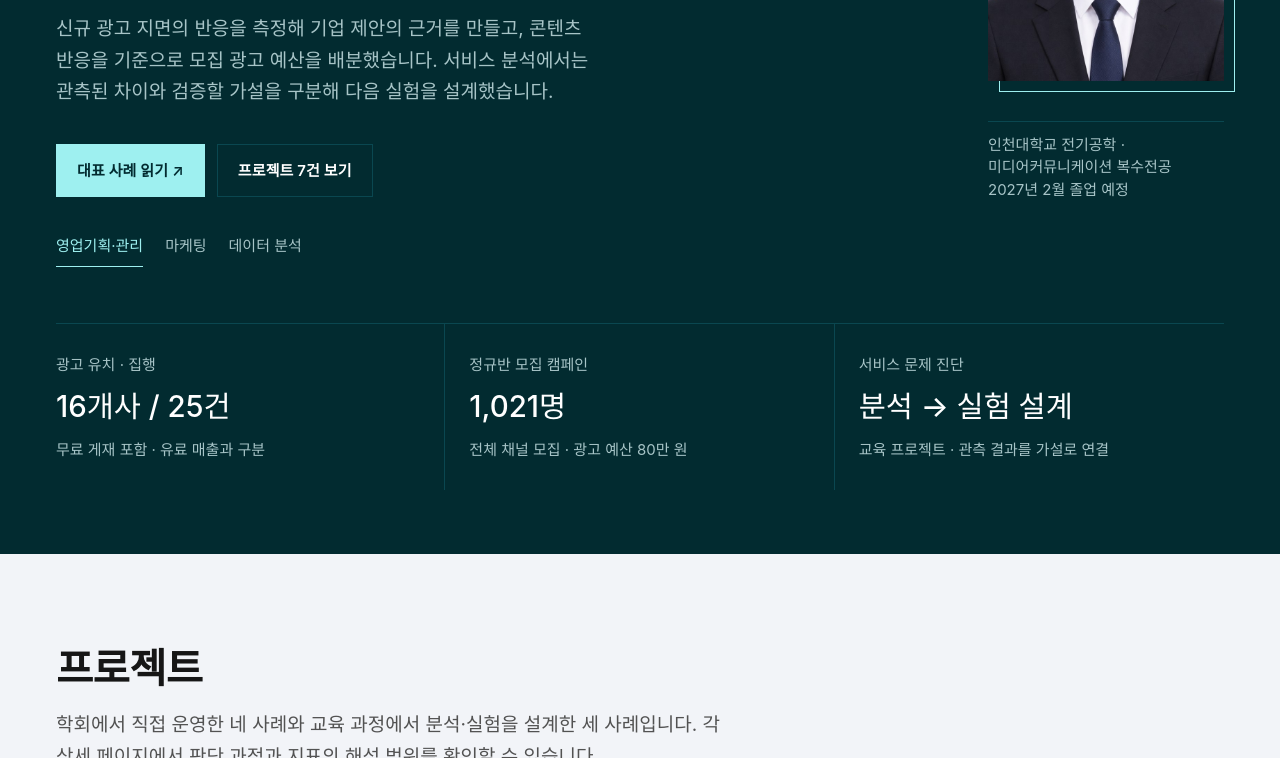
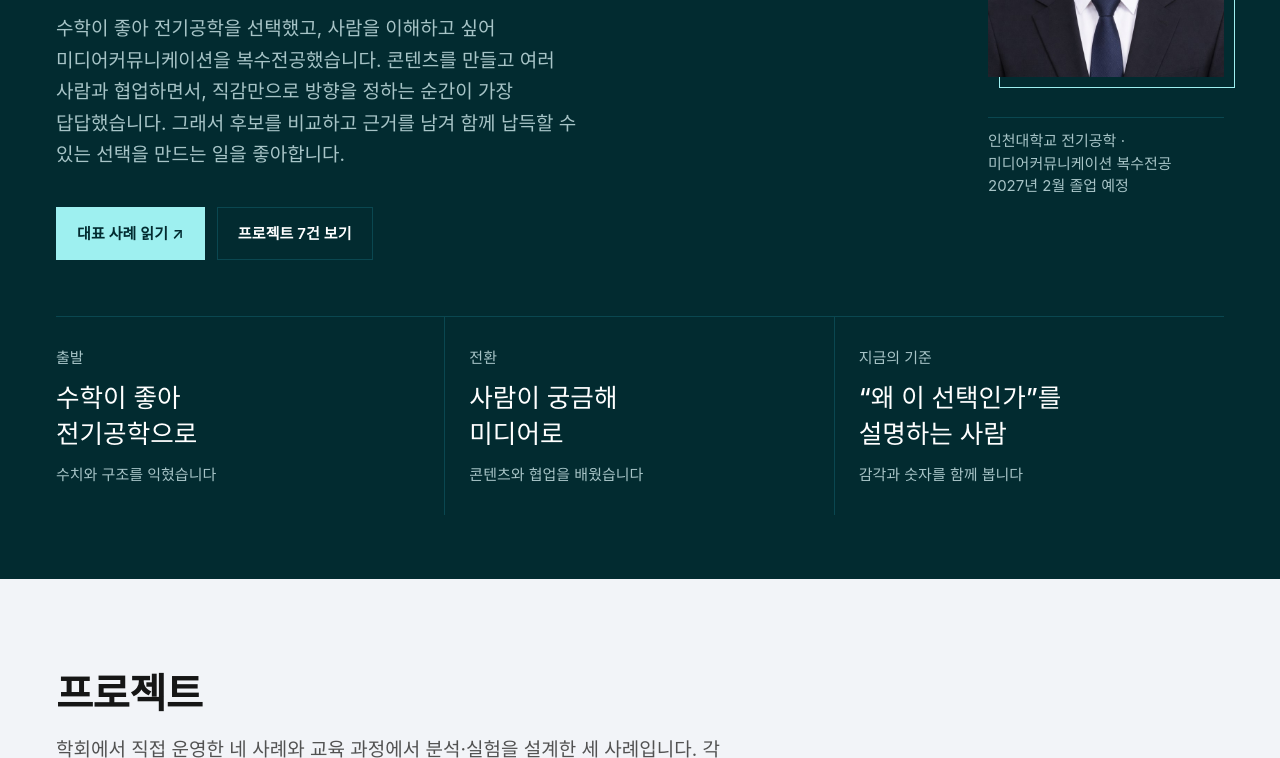
Before and after one commit to mingeun-git/mingeun-git.github.io, a plain HTML site: page index.html in a window 1280 px wide. Shown: the part 413-1171 px from the top of the page. Drawn offline with Linux system fonts and the light colour scheme; a web font is replaced by a local one.

Commit message:
Replace project metrics with role-specific personal introductions

```diff
--- a/assets/css/main.css
+++ b/assets/css/main.css
@@ -1443,16 +1443,12 @@ a.tile:hover .tile__go { text-decoration: underline; text-underline-offset: 3px;
   a.tile:focus-visible { transform: none; }
 }
 
-.role-links { display: flex; flex-wrap: wrap; gap: 10px 22px; margin-top: 28px; font-size: var(--t-body-sm-size); color: var(--field-text-2); }
-.role-links a { padding-block: 8px; border-bottom: 1px solid transparent; }
-.role-links a:hover, .role-links a[aria-current] { color: var(--field-accent); border-bottom-color: currentColor; }
-.proof-strip { display: grid; grid-template-columns: repeat(3, minmax(0, 1fr)); margin-top: 56px; border-top: 1px solid var(--field-line); }
-.proof-strip a { display: grid; gap: 10px; padding: 28px 24px; border-right: 1px solid var(--field-line); }
-.proof-strip a:first-child { padding-left: 0; }
-.proof-strip a:last-child { border-right: 0; }
-.proof-strip a:hover strong { color: var(--field-accent); }
-.proof-strip span, .proof-strip small { color: var(--field-text-2); font-size: var(--t-body-sm-size); }
-.proof-strip strong { color: var(--field-text); font-size: clamp(22px, 2.3vw, 32px); line-height: 1.35; font-weight: 500; }
+.identity-strip { display: grid; grid-template-columns: repeat(3, minmax(0, 1fr)); margin-top: 56px; border-top: 1px solid var(--field-line); }
+.identity-strip > div { display: grid; gap: 10px; padding: 28px 24px; border-right: 1px solid var(--field-line); }
+.identity-strip > div:first-child { padding-left: 0; }
+.identity-strip > div:last-child { border-right: 0; }
+.identity-strip span, .identity-strip small { color: var(--field-text-2); font-size: var(--t-body-sm-size); }
+.identity-strip strong { color: var(--field-text); font-size: clamp(20px, 2vw, 28px); line-height: 1.4; font-weight: 500; }
 .section-label { font-size: 13px; font-weight: 500; letter-spacing: .12em; margin-bottom: 16px; }
 .tile__scope { margin-top: 24px; padding-top: 16px; border-top: 1px solid var(--border-subtle); font-size: var(--t-body-sm-size); color: var(--text-secondary); line-height: 1.65; }
 .role-grid { display: grid; grid-template-columns: repeat(3, minmax(0, 1fr)); gap: 32px; }
@@ -1466,13 +1462,14 @@ a.tile:hover .tile__go { text-decoration: underline; text-underline-offset: 3px;
   .hero .portrait { order: 0; display: flex; gap: 24px; align-items: center; max-width: 100%; }
   .hero .portrait__frame { flex: 0 0 96px; }
   .hero .portrait__cap { margin-top: 0; }
-  .proof-strip { margin-top: 36px; }
-  .proof-strip a { padding: 20px 16px; }
+  .identity-strip { margin-top: 36px; }
+  .identity-strip > div { padding: 20px 16px; }
   .role-grid { grid-template-columns: 1fr; gap: 28px; }
 }
 @media (max-width: 600px) {
-  .proof-strip { grid-template-columns: 1fr; }
-  .proof-strip a, .proof-strip a:first-child { padding: 20px 0; border-right: 0; border-bottom: 1px solid var(--field-line); }
+  .header__name em { display: none; }
+  .identity-strip { grid-template-columns: 1fr; }
+  .identity-strip > div, .identity-strip > div:first-child { padding: 20px 0; border-right: 0; border-bottom: 1px solid var(--field-line); }
   .hero__line { font-size: clamp(28px, 7vw, 42px); }
   .evidence-note { padding: 20px; }
 }
@@ -1493,7 +1490,6 @@ a.tile:hover .tile__go { text-decoration: underline; text-underline-offset: 3px;
   .tile, .cap, .principle, .record, .match__row, .beat { break-inside: avoid; }
   .match__num { color: #000; }
   [data-reveal] { opacity: 1 !important; transform: none !important; }
-  .role-links { display: none; }
-  .proof-strip strong, .proof-strip span, .proof-strip small { color: #000; }
-  .proof-strip a { break-inside: avoid; }
+  .identity-strip strong, .identity-strip span, .identity-strip small { color: #000; }
+  .identity-strip > div { break-inside: avoid; }
 }
--- a/data/assets/css/main.css
+++ b/data/assets/css/main.css
@@ -1443,16 +1443,12 @@ a.tile:hover .tile__go { text-decoration: underline; text-underline-offset: 3px;
   a.tile:focus-visible { transform: none; }
 }
 
-.role-links { display: flex; flex-wrap: wrap; gap: 10px 22px; margin-top: 28px; font-size: var(--t-body-sm-size); color: var(--field-text-2); }
-.role-links a { padding-block: 8px; border-bottom: 1px solid transparent; }
-.role-links a:hover, .role-links a[aria-current] { color: var(--field-accent); border-bottom-color: currentColor; }
-.proof-strip { display: grid; grid-template-columns: repeat(3, minmax(0, 1fr)); margin-top: 56px; border-top: 1px solid var(--field-line); }
-.proof-strip a { display: grid; gap: 10px; padding: 28px 24px; border-right: 1px solid var(--field-line); }
-.proof-strip a:first-child { padding-left: 0; }
-.proof-strip a:last-child { border-right: 0; }
-.proof-strip a:hover strong { color: var(--field-accent); }
-.proof-strip span, .proof-strip small { color: var(--field-text-2); font-size: var(--t-body-sm-size); }
-.proof-strip strong { color: var(--field-text); font-size: clamp(22px, 2.3vw, 32px); line-height: 1.35; font-weight: 500; }
+.identity-strip { display: grid; grid-template-columns: repeat(3, minmax(0, 1fr)); margin-top: 56px; border-top: 1px solid var(--field-line); }
+.identity-strip > div { display: grid; gap: 10px; padding: 28px 24px; border-right: 1px solid var(--field-line); }
+.identity-strip > div:first-child { padding-left: 0; }
+.identity-strip > div:last-child { border-right: 0; }
+.identity-strip span, .identity-strip small { color: var(--field-text-2); font-size: var(--t-body-sm-size); }
+.identity-strip strong { color: var(--field-text); font-size: clamp(20px, 2vw, 28px); line-height: 1.4; font-weight: 500; }
 .section-label { font-size: 13px; font-weight: 500; letter-spacing: .12em; margin-bottom: 16px; }
 .tile__scope { margin-top: 24px; padding-top: 16px; border-top: 1px solid var(--border-subtle); font-size: var(--t-body-sm-size); color: var(--text-secondary); line-height: 1.65; }
 .role-grid { display: grid; grid-template-columns: repeat(3, minmax(0, 1fr)); gap: 32px; }
@@ -1466,13 +1462,14 @@ a.tile:hover .tile__go { text-decoration: underline; text-underline-offset: 3px;
   .hero .portrait { order: 0; display: flex; gap: 24px; align-items: center; max-width: 100%; }
   .hero .portrait__frame { flex: 0 0 96px; }
   .hero .portrait__cap { margin-top: 0; }
-  .proof-strip { margin-top: 36px; }
-  .proof-strip a { padding: 20px 16px; }
+  .identity-strip { margin-top: 36px; }
+  .identity-strip > div { padding: 20px 16px; }
   .role-grid { grid-template-columns: 1fr; gap: 28px; }
 }
 @media (max-width: 600px) {
-  .proof-strip { grid-template-columns: 1fr; }
-  .proof-strip a, .proof-strip a:first-child { padding: 20px 0; border-right: 0; border-bottom: 1px solid var(--field-line); }
+  .header__name em { display: none; }
+  .identity-strip { grid-template-columns: 1fr; }
+  .identity-strip > div, .identity-strip > div:first-child { padding: 20px 0; border-right: 0; border-bottom: 1px solid var(--field-line); }
   .hero__line { font-size: clamp(28px, 7vw, 42px); }
   .evidence-note { padding: 20px; }
 }
@@ -1493,7 +1490,6 @@ a.tile:hover .tile__go { text-decoration: underline; text-underline-offset: 3px;
   .tile, .cap, .principle, .record, .match__row, .beat { break-inside: avoid; }
   .match__num { color: #000; }
   [data-reveal] { opacity: 1 !important; transform: none !important; }
-  .role-links { display: none; }
-  .proof-strip strong, .proof-strip span, .proof-strip small { color: #000; }
-  .proof-strip a { break-inside: avoid; }
+  .identity-strip strong, .identity-strip span, .identity-strip small { color: #000; }
+  .identity-strip > div { break-inside: avoid; }
 }
--- a/index.html
+++ b/index.html
@@ -3,13 +3,13 @@
 <head>
 <meta charset="utf-8">
 <meta name="viewport" content="width=device-width, initial-scale=1">
-<title>신민근 — 데이터를 제안과 운영의 기준으로</title>
-<meta name="description" content="광고주 16개사 유치, 모집 캠페인 운영, 서비스 데이터 분석. 신민근의 영업기획·관리 포트폴리오.">
+<title>신민근 영업기획·관리 — 납득할 수 있는 선택을 만듭니다</title>
+<meta name="description" content="수치와 사람에 대한 관심을 바탕으로 비교 가능한 근거를 만들고, 함께 납득할 수 있는 선택을 설계하는 신민근의 영업기획·관리 포트폴리오.">
 <meta name="theme-color" content="#022b30">
 
 <meta property="og:type" content="profile">
-<meta property="og:title" content="신민근 — 데이터를 제안과 운영의 기준으로">
-<meta property="og:description" content="광고주 16개사 유치, 모집 캠페인 운영, 서비스 데이터 분석. 신민근의 영업기획·관리 포트폴리오.">
+<meta property="og:title" content="신민근 영업기획·관리 — 납득할 수 있는 선택을 만듭니다">
+<meta property="og:description" content="전기공학의 수치 감각과 미디어 경험을 바탕으로 근거 있는 선택을 만드는 사람.">
 <meta property="og:locale" content="ko_KR">
 
 <link rel="preconnect" href="https://fonts.googleapis.com">
@@ -44,19 +44,16 @@ setTimeout(function () {
     <div data-reveal>
       <p class="hero__aim">영업기획 · 영업관리 · 데이터 기반 운영</p>
       <h1 class="hero__name">신민근 <span>SHIN MINGEUN</span></h1>
-      <p class="hero__line">데이터를<br><b>제안과 운영의 기준으로</b></p>
-      <p class="hero__body">신규 광고 지면의 반응을 측정해 기업 제안의 근거를 만들고,
-      콘텐츠 반응을 기준으로 모집 광고 예산을 배분했습니다.
-      서비스 분석에서는 관측된 차이와 검증할 가설을 구분해 다음 실험을 설계했습니다.</p>
+      <p class="hero__line">납득할 수 있는<br><b>선택을 만듭니다</b></p>
+      <p class="hero__body">수학이 좋아 전기공학을 선택했고, 사람을 이해하고 싶어 미디어커뮤니케이션을 복수전공했습니다. 콘텐츠를 만들고 여러 사람과 협업하면서, 직감만으로 방향을 정하는 순간이 가장 답답했습니다. 그래서 후보를 비교하고 근거를 남겨 함께 납득할 수 있는 선택을 만드는 일을 좋아합니다.</p>
       <div class="hero__acts"><a class="btn btn--solid" href="projects/lms-ad-sales.html">대표 사례 읽기 ↗</a><a class="btn btn--ghost" href="#projects">프로젝트 7건 보기</a></div>
-      <nav class="role-links" aria-label="지원 직무별 포트폴리오"><a href="index.html" aria-current="page">영업기획·관리</a><a href="marketing/index.html">마케팅</a><a href="data/index.html">데이터 분석</a></nav>
     </div>
     <figure class="portrait" data-reveal><div class="portrait__frame"><img src="assets/img/profile.jpg" alt="신민근 프로필 사진" width="680" height="850" fetchpriority="high"></div><figcaption class="portrait__cap">인천대학교 전기공학 · 미디어커뮤니케이션 복수전공<br>2027년 2월 졸업 예정</figcaption></figure>
   </div>
-  <div class="proof-strip" aria-label="대표 경험 요약">
-    <a href="projects/lms-ad-sales.html"><span>광고 유치 · 집행</span><strong>16개사 / 25건</strong><small>무료 게재 포함 · 유료 매출과 구분</small></a>
-    <a href="projects/recruit-content.html"><span>정규반 모집 캠페인</span><strong>1,021명</strong><small>전체 채널 모집 · 광고 예산 80만 원</small></a>
-    <a href="projects/rocketpunch.html"><span>서비스 문제 진단</span><strong>분석 → 실험 설계</strong><small>교육 프로젝트 · 관측 결과를 가설로 연결</small></a>
+  <div class="identity-strip" aria-label="신민근을 설명하는 세 가지 키워드">
+    <div><span>출발</span><strong>수학이 좋아<br>전기공학으로</strong><small>수치와 구조를 익혔습니다</small></div>
+    <div><span>전환</span><strong>사람이 궁금해<br>미디어로</strong><small>콘텐츠와 협업을 배웠습니다</small></div>
+    <div><span>지금의 기준</span><strong>“왜 이 선택인가”를<br>설명하는 사람</strong><small>감각과 숫자를 함께 봅니다</small></div>
   </div>
 </div></section>
 <section class="section section--tint" id="projects">
--- a/marketing/assets/css/main.css
+++ b/marketing/assets/css/main.css
@@ -1443,16 +1443,12 @@ a.tile:hover .tile__go { text-decoration: underline; text-underline-offset: 3px;
   a.tile:focus-visible { transform: none; }
 }
 
-.role-links { display: flex; flex-wrap: wrap; gap: 10px 22px; margin-top: 28px; font-size: var(--t-body-sm-size); color: var(--field-text-2); }
-.role-links a { padding-block: 8px; border-bottom: 1px solid transparent; }
-.role-links a:hover, .role-links a[aria-current] { color: var(--field-accent); border-bottom-color: currentColor; }
-.proof-strip { display: grid; grid-template-columns: repeat(3, minmax(0, 1fr)); margin-top: 56px; border-top: 1px solid var(--field-line); }
-.proof-strip a { display: grid; gap: 10px; padding: 28px 24px; border-right: 1px solid var(--field-line); }
-.proof-strip a:first-child { padding-left: 0; }
-.proof-strip a:last-child { border-right: 0; }
-.proof-strip a:hover strong { color: var(--field-accent); }
-.proof-strip span, .proof-strip small { color: var(--field-text-2); font-size: var(--t-body-sm-size); }
-.proof-strip strong { color: var(--field-text); font-size: clamp(22px, 2.3vw, 32px); line-height: 1.35; font-weight: 500; }
+.identity-strip { display: grid; grid-template-columns: repeat(3, minmax(0, 1fr)); margin-top: 56px; border-top: 1px solid var(--field-line); }
+.identity-strip > div { display: grid; gap: 10px; padding: 28px 24px; border-right: 1px solid var(--field-line); }
+.identity-strip > div:first-child { padding-left: 0; }
+.identity-strip > div:last-child { border-right: 0; }
+.identity-strip span, .identity-strip small { color: var(--field-text-2); font-size: var(--t-body-sm-size); }
+.identity-strip strong { color: var(--field-text); font-size: clamp(20px, 2vw, 28px); line-height: 1.4; font-weight: 500; }
 .section-label { font-size: 13px; font-weight: 500; letter-spacing: .12em; margin-bottom: 16px; }
 .tile__scope { margin-top: 24px; padding-top: 16px; border-top: 1px solid var(--border-subtle); font-size: var(--t-body-sm-size); color: var(--text-secondary); line-height: 1.65; }
 .role-grid { display: grid; grid-template-columns: repeat(3, minmax(0, 1fr)); gap: 32px; }
@@ -1466,13 +1462,14 @@ a.tile:hover .tile__go { text-decoration: underline; text-underline-offset: 3px;
   .hero .portrait { order: 0; display: flex; gap: 24px; align-items: center; max-width: 100%; }
   .hero .portrait__frame { flex: 0 0 96px; }
   .hero .portrait__cap { margin-top: 0; }
-  .proof-strip { margin-top: 36px; }
-  .proof-strip a { padding: 20px 16px; }
+  .identity-strip { margin-top: 36px; }
+  .identity-strip > div { padding: 20px 16px; }
   .role-grid { grid-template-columns: 1fr; gap: 28px; }
 }
 @media (max-width: 600px) {
-  .proof-strip { grid-template-columns: 1fr; }
-  .proof-strip a, .proof-strip a:first-child { padding: 20px 0; border-right: 0; border-bottom: 1px solid var(--field-line); }
+  .header__name em { display: none; }
+  .identity-strip { grid-template-columns: 1fr; }
+  .identity-strip > div, .identity-strip > div:first-child { padding: 20px 0; border-right: 0; border-bottom: 1px solid var(--field-line); }
   .hero__line { font-size: clamp(28px, 7vw, 42px); }
   .evidence-note { padding: 20px; }
 }
@@ -1493,7 +1490,6 @@ a.tile:hover .tile__go { text-decoration: underline; text-underline-offset: 3px;
   .tile, .cap, .principle, .record, .match__row, .beat { break-inside: avoid; }
   .match__num { color: #000; }
   [data-reveal] { opacity: 1 !important; transform: none !important; }
-  .role-links { display: none; }
-  .proof-strip strong, .proof-strip span, .proof-strip small { color: #000; }
-  .proof-strip a { break-inside: avoid; }
+  .identity-strip strong, .identity-strip span, .identity-strip small { color: #000; }
+  .identity-strip > div { break-inside: avoid; }
 }
```
Also changed, not shown: data/index.html (+10 -11 lines), marketing/index.html (+10 -11 lines), 1 other file.
